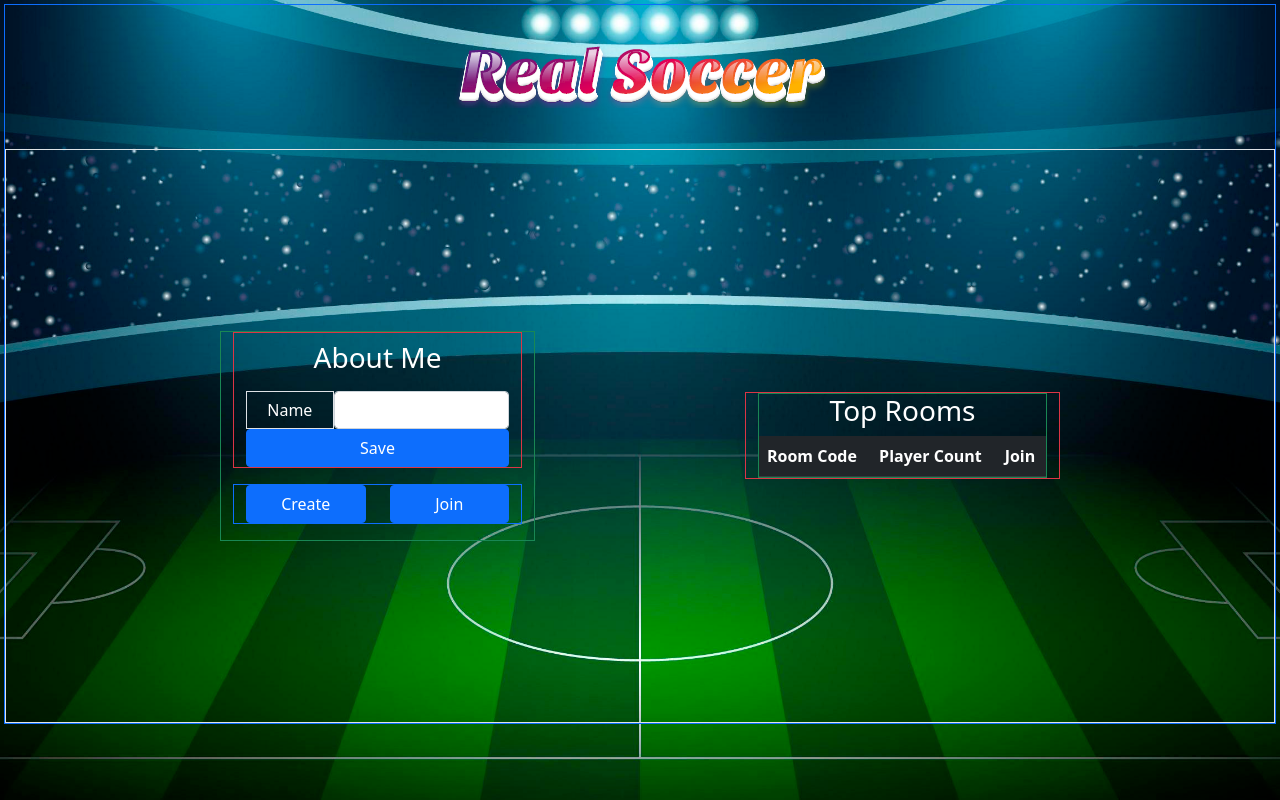
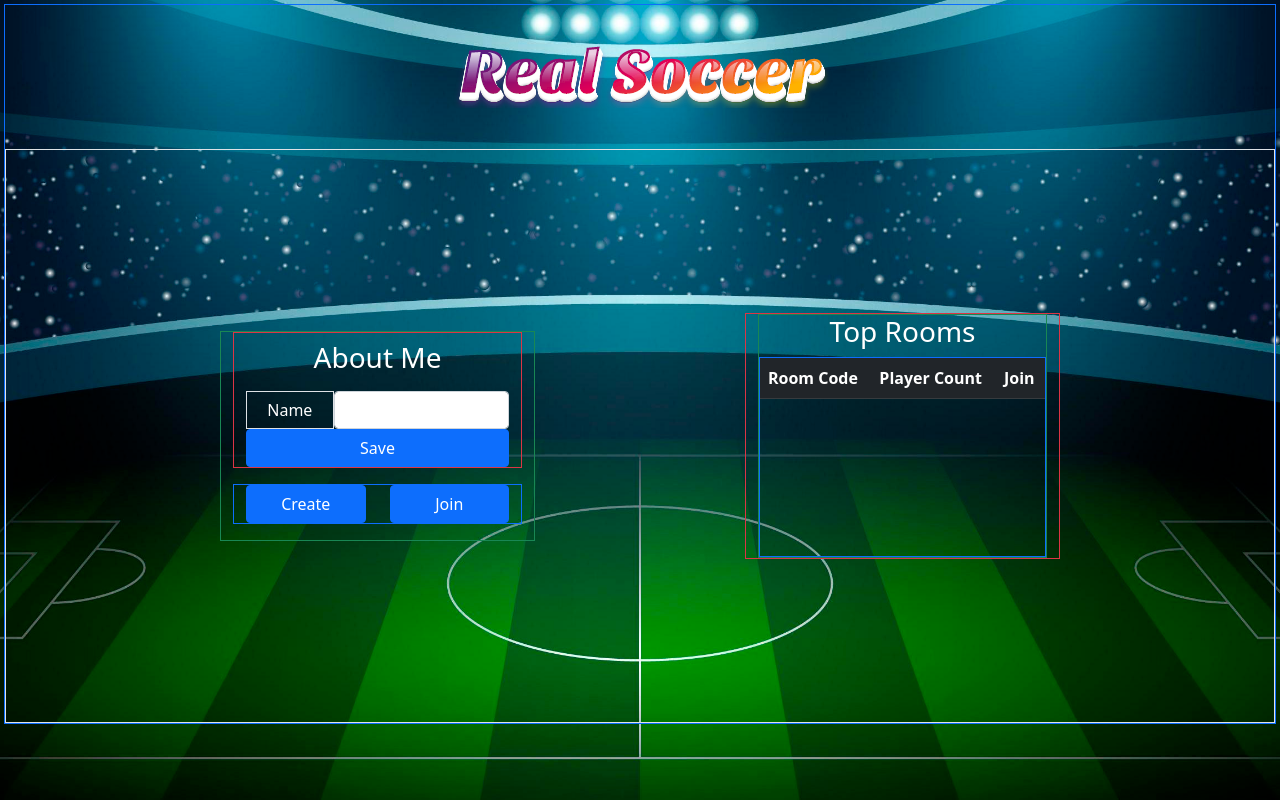
Before and after one commit to bhuvan-byte/street-soccer-multi, a website: page client/welcome/welcome.ejs in a window 1280 px wide. Drawn offline with nearby package versions, Linux system fonts and the light colour scheme; files that its build step writes are made by us from their sources; no server answers.

Commit message:
scrollbar added in rooms list

```diff
--- a/client/welcome/welcome.ejs
+++ b/client/welcome/welcome.ejs
@@ -43,6 +43,12 @@
             background-repeat: no-repeat;
             background-size: cover;
         }
+
+        table th {
+            position: -webkit-sticky;
+            position: sticky;
+            top: 0;
+        }
     </style>
 </head>
 
@@ -74,7 +80,8 @@
             </div>
         </div>
     </div> -->
-    <div class="border border-primary d-flex justify-content-evenly align-items-center row mx-1 my-1" style="height: 90vh;">
+    <div class="border border-primary d-flex justify-content-evenly align-items-center row mx-1 my-1"
+        style="height: 90vh;">
 
         <div class="container d-flex justify-content-center align-items-center" style="height:20%;">
             <img src="../assets/RealSoccerM.png" alt="">
@@ -82,7 +89,8 @@
 
         <div class="row align-items-center border justify-content-evenly mx-0 my-0 py-0 px-1"
             style="color: white; height: 80%;">
-            <div class="col-12 col-sm-4 col-lg-3 border border-success d-flex flex-column justify-content-center align-items-center">
+            <div
+                class="col-12 col-sm-4 col-lg-3 border border-success d-flex flex-column justify-content-center align-items-center">
                 <div class="row d-flex mx-0 px-0 align-items-center justify-content-center border border-danger">
                     <div class="row">
                         <h3 class=" d-flex justify-content-center align-items-center py-2">About Me</h3>
@@ -121,6 +129,9 @@
                     <div class="row">
                         <h3 class="d-flex justify-content-center align-items-center">Top Rooms</h3>
                     </div>
+                    <div class="border border-primary" style="min-height: 200px; max-height: 250px;overflow-y: scroll;">
+
+
                         <table class="table table-striped table-hover py-0 my-0">
                             <thead>
                                 <tr class="table-dark">
@@ -130,23 +141,9 @@
                                 </tr>
                             </thead>
                             <tbody id="room-list">
-                            <!-- <tr class="table-dark">
-                                <td>ABCD</td>
-                                <td>5</td>
-                                <td><button class="btn btn-sm btn-outline-primary">Join</button></td>
-                            </tr>
-                            <tr class="table-dark">
-                                <td>PAWE</td>
-                                <td>3</td>
-                                <td><button class="btn btn-sm btn-outline-primary">Join</button></td>
-                            </tr>
-                            <tr class="table-dark">
-                                <td>QWER</td>
-                                <td>6</td>
-                                <td><button class="btn btn-sm btn-outline-primary">Join</button></td>
-                            </tr> -->
                             </tbody>
                         </table>
+                    </div>
                 </div>
             </div>
 
@@ -164,13 +161,19 @@
     </script>
 
     <script src="/welcome/welcome.js"></script>
-    <script>if ('serviceWorker' in navigator){
+    <script>
+        if ('serviceWorker' in navigator) {
             console.log("Will the service worker register?");
             navigator.serviceWorker.register('/service-worker.js')
-            .then(function(reg){console.log("Yes, it did.");})
-            .catch(function(err) {console.log("No it didn't. This happened:", err)});
+                .then(function (reg) {
+                    console.log("Yes, it did.");
+                })
+                .catch(function (err) {
+                    console.log("No it didn't. This happened:", err)
+                });
             addToHomescreen();
-   }</script>
+        }
+    </script>
 </body>
 
 </html>
```
Lines whose indentation alone changed are shown as unchanged.
